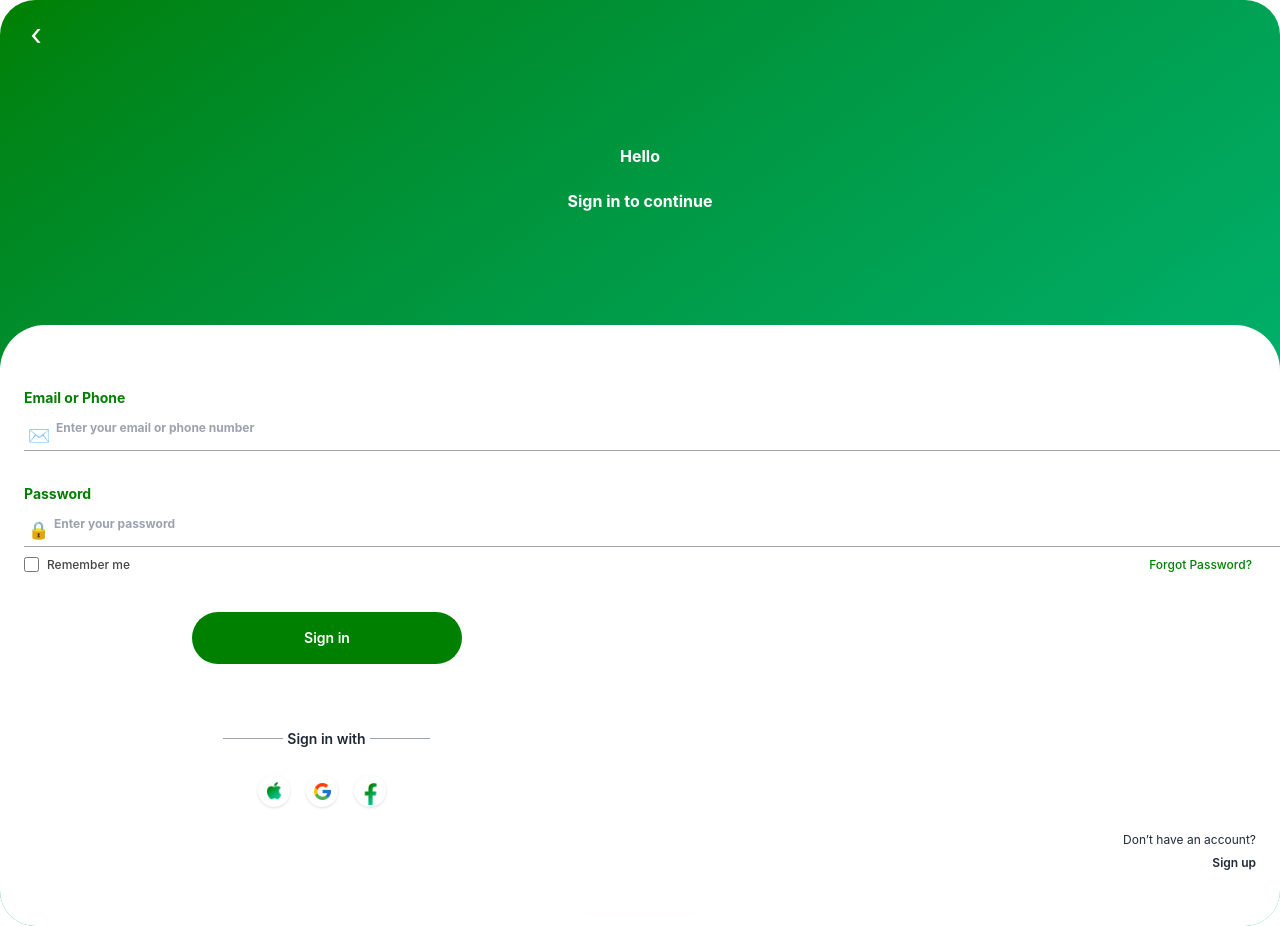
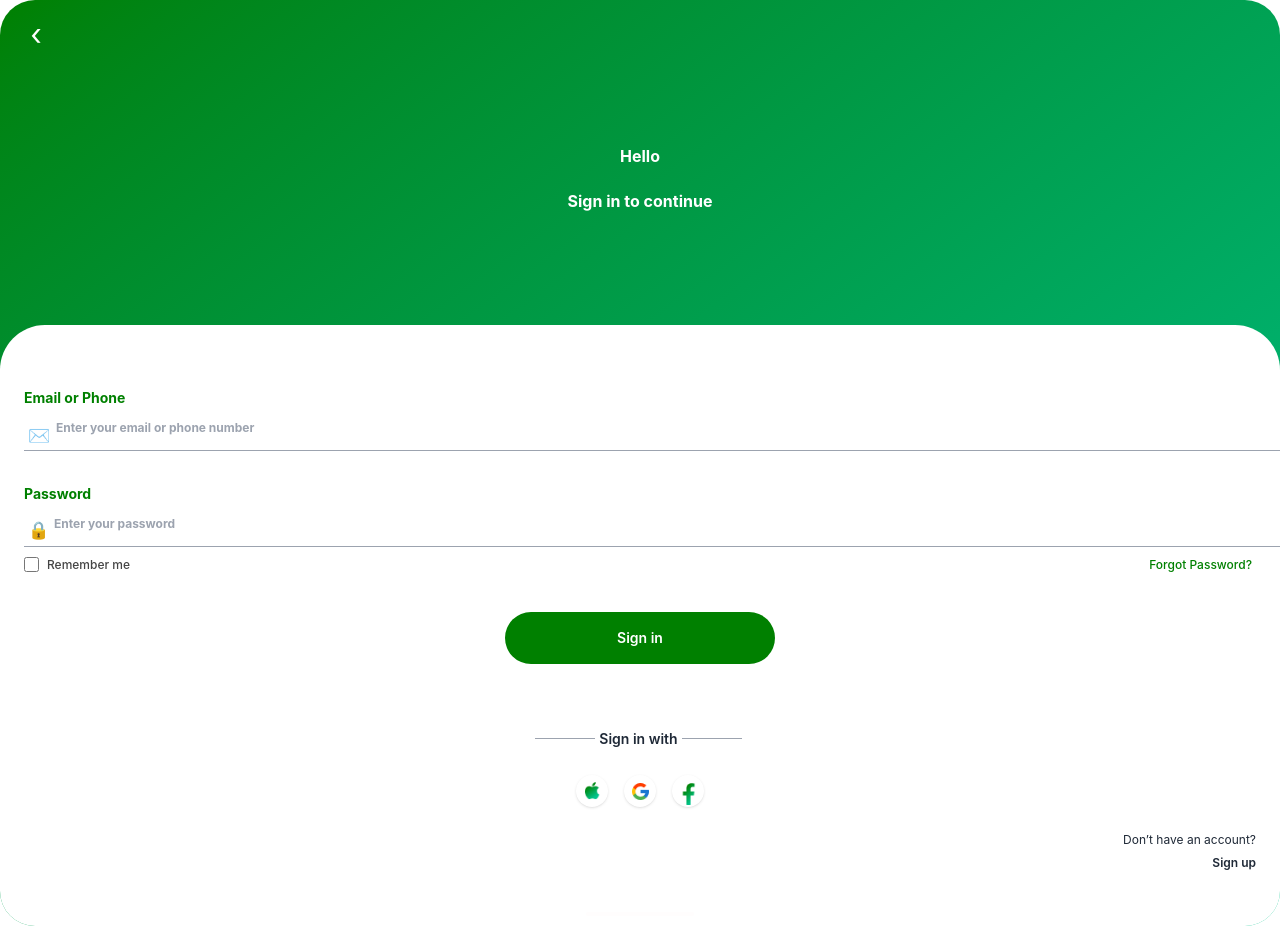
Before and after one commit to Bob-Nath1/Easyreach-frontend, a React app: page /signin in a window 1280 px wide. Built offline with nearby package versions, Linux system fonts and the light colour scheme; the HTML template or start-up script is replaced by a standard one.

Commit message:
Aligning sign in

```diff
--- a/src/Components/SignIn.jsx
+++ b/src/Components/SignIn.jsx
@@ -141,11 +141,25 @@ function SignIn() {
 
 
           {/* ================= SIGN IN BUTTON ================= */}
-          <button
-          onClick={() => navigate("/signingin")}
-            type="submit"
-            className="absolute ml-48 top-[287px] w-[270px] h-[52px] flex items-center justify-center bg-[#008000] hover:bg-green-700 transition rounded-full"
-          >
+        <button
+  onClick={() => navigate("/signingin")}
+  type="submit"
+  className="
+    absolute
+    left-1/2
+    -translate-x-1/2
+    top-[287px]
+    w-[270px]
+    h-[52px]
+    flex
+    items-center
+    justify-center
+    bg-[#008000]
+    hover:bg-green-700
+    transition
+    rounded-full
+  "
+>
             <span className="text-white text-[14px] leading-[28px] font-semibold">
               Sign in
             </span>
@@ -155,10 +169,21 @@ function SignIn() {
 
 
         {/* ================= SOCIAL LOGIN ================= */}
-        <div className="absolute left-[109px] top-[405px] w-[210px] flex flex-col items-center">
+       <div
+  className="
+    absolute
+    left-1/2
+    -translate-x-1/2
+    top-[405px]
+    w-[210px]
+    flex
+    flex-col
+    items-center
+  "
+>
 
           {/* Sign in with */}
-          <div className="flex items-center gap-[4px] w-[210px] ml-57">
+         <div className="flex w-[210px] items-center gap-[4px]">
 
             <div className="w-[60px] border-t border-[#9CA3AF]"></div>
 
@@ -172,7 +197,7 @@ function SignIn() {
 
 
           {/* Social icons */}
-          <div className="mt-[28px] flex items-center gap-[16px] ml-54">
+         <div className="mt-[28px] flex items-center justify-center gap-[16px]">
 
             {/* Apple */}
             <button
```
